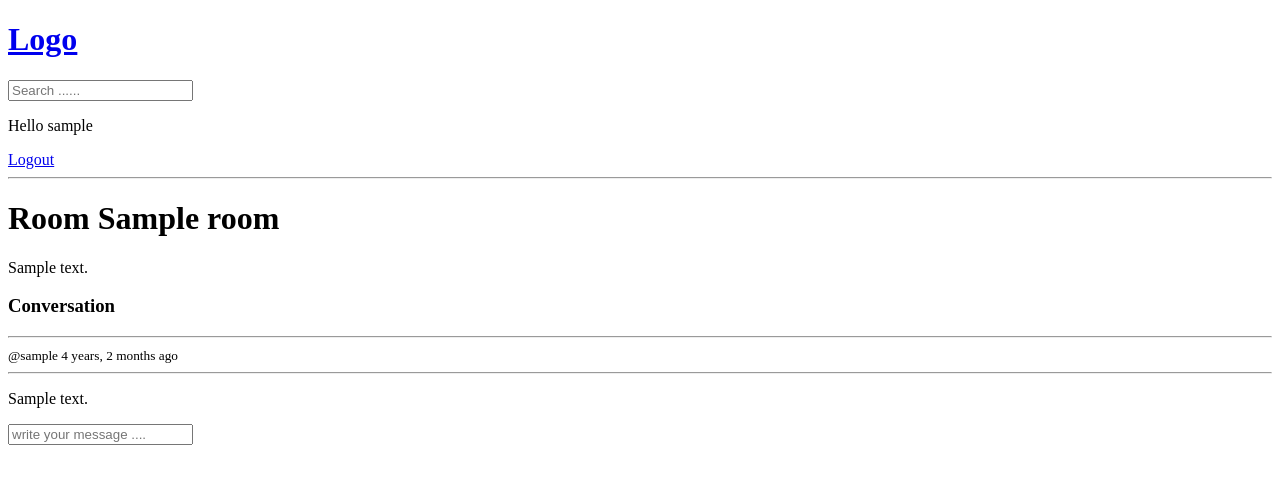
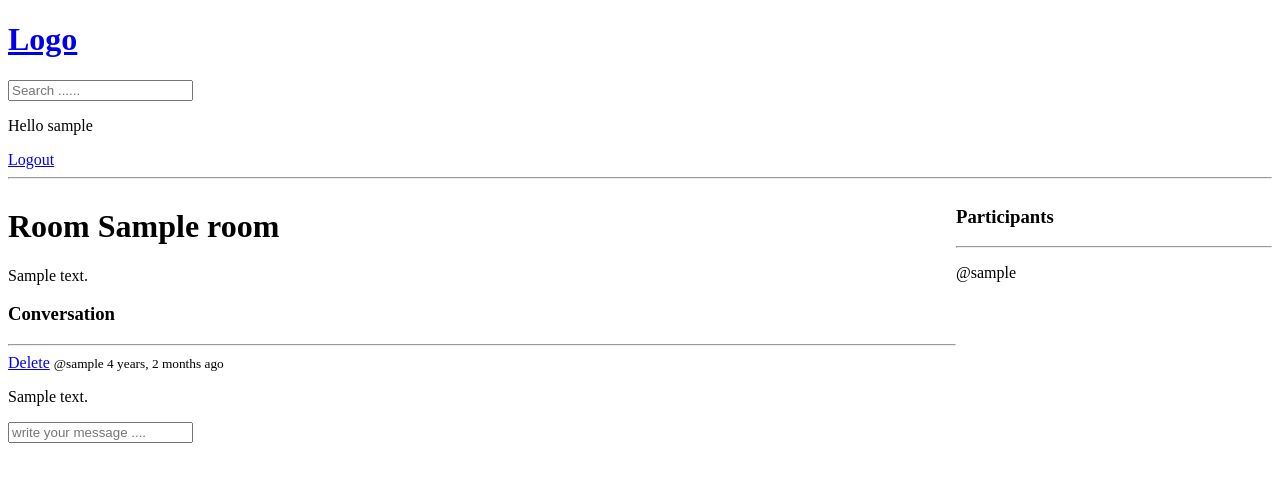
Before and after one commit to huzaifahadams/studyroom, a Django app: page /room/1/ in a window 1280 px wide. Shown: the top 484 px of the page. Run offline with Django 4.2, Linux system fonts and the light colour scheme; a user stored in the database is signed in; tables that the repository leaves empty hold one stand-in row (values such as "Sample post").

Commit message:
done with  the componenets and others , for now

```diff
--- a/core/models.py
+++ b/core/models.py
@@ -13,8 +13,11 @@ class Topic(models.Model):
 class Room(models.Model):
     host        = models.ForeignKey(User, on_delete=models.SET_NULL,null=True)
     topic       = models.ForeignKey(Topic, on_delete=models.SET_NULL,null=True)
+
     name        = models.CharField(max_length=100)
     description = models.TextField(null=True,blank=True)
+    participants =  models.ManyToManyField(User,related_name='participants',blank=True)
+
     updated     = models.DateTimeField(auto_now=True)
     created     = models.DateTimeField(auto_now_add=True)
 
@@ -32,5 +35,9 @@ class Messages(models.Model):
     updated = models.DateTimeField(auto_now=True)
     created = models.DateTimeField(auto_now_add=True)
 
+    class Meta:
+
+        ordering = ['-updated', '-created']
+
     def __str__(self):
         return self.body[:30]
--- /dev/null
+++ b/core/templates/core/profile.html
@@ -0,0 +1,5 @@
+{% extends 'main.html' %}
+
+{% block content %}
+
+{% endblock content %}
--- a/core/templates/core/rooms.html
+++ b/core/templates/core/rooms.html
@@ -1,6 +1,14 @@
 {% extends "main.html" %}
 
 {% block content %}
+<style>
+.room-container {
+    display: grid;
+    grid-template-columns:3fr 1fr;
+}
+</style>
+<div class="room-container">
+    <div>
 <h1>Room  {{ room.name }}</h1>
 
 <p>{{ room.description }}</p>
@@ -9,9 +17,12 @@
     <hr>
 {% for  message in room_messages %}
 <div>
+    {% if request.user == message.user %}
+    <a href="{% url 'delete-msg' message.id %}">Delete</a>
+    {% endif %}
     <small>@{{message.user}} {{message.created| timesince }} ago</small>
-    <hr>
     <p>{{message.body}}</p>
+
 </div>
 {% endfor %}
     </div>
@@ -25,4 +36,16 @@
 </form>
     </div>
     {% endif %}
+</div>
+<div>
+    <h3>Participants</h3>
+    <hr>
+{% for user in participants %}
+<div>
+    <p>@{{user.username}}</p>
+
+</div>
+{% endfor %}
+</div>
+</div>
 {% endblock content %}
--- a/core/urls.py
+++ b/core/urls.py
@@ -13,6 +13,7 @@ urlpatterns = [
     path('room/<str:pk>/', views.room, name='room'),
     path('edit-room/<str:pk>/', views.updatedRoom, name='edit-room'),
     path('delete-room/<str:pk>/', views.deleteRoom, name='delete-room'),
+    path('delete-msg/<str:pk>/', views.deleteMessage, name='delete-msg'),
 
 
 
--- a/core/views.py
+++ b/core/views.py
@@ -62,15 +62,15 @@ def home(request):
     )
     topics = Topic.objects.all()
     room_count = rooms.count()
-
-    context = {'rooms':rooms, 'topics':topics, 'room_count':room_count }
+    room_msgz = Messages.objects.filter(Q(room__topic__name__icontains=q))
+    context = {'rooms':rooms, 'topics':topics, 'room_count':room_count,'room_msgz':room_msgz }
     return  render(request,'core/home.html',context  )
 
 
 def room(request, pk):
     room = Room.objects.get(id=pk)
-    room_messages = room.messages_set.all().order_by('-created')
-
+    room_messages = room.messages_set.all()
+    participants = room.participants.all()
     if request.method == 'POST':
         message = Messages.objects.create(
             user= request.user,
@@ -78,10 +78,11 @@ def room(request, pk):
             body=request.POST.get('body'),
 
         )
+        room.participants.add(request.user)
         return redirect('room',pk=room.id)
 
 
-    context = {'room': room,'room_messages':room_messages}
+    context = {'room': room,'room_messages':room_messages, 'participants':participants}
     return  render(request,'core/rooms.html',context)
 
 @login_required(login_url='login')
@@ -120,3 +121,14 @@ def deleteRoom(request, pk):
         room.delete()
         return redirect('home')
     return render(request, 'core/delete.html',{'object':room})
+
+
+@login_required(login_url='login')
+def deleteMessage(request, pk):
+    msg = Messages.objects.get(id=pk)
+    if request.user != msg.user:
+        return HttpResponse('You cant delete')
+    if request.method == 'POST':
+        msg.delete()
+        return redirect(' ')
+    return render(request, 'core/delete.html',{'object':msg})
```
Also changed, not shown: core/templates/core/activity_component.html (added, +11 -0 lines), core/templates/core/feed_component.html (added, +19 -0 lines), core/templates/core/home.html (+7 -29 lines), core/templates/core/topics_component.html (added, +12 -0 lines), core/migrations/0003_alter_room_options_room_participants.py (added).
